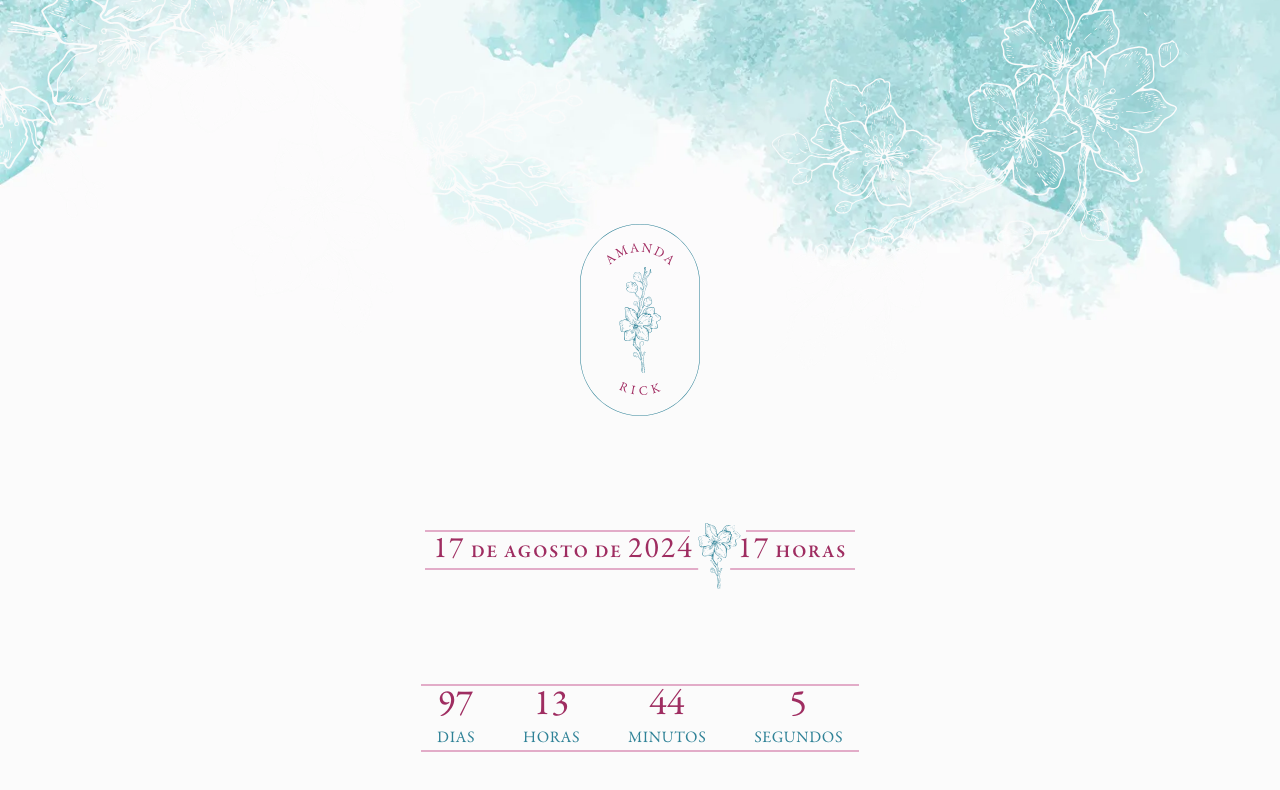
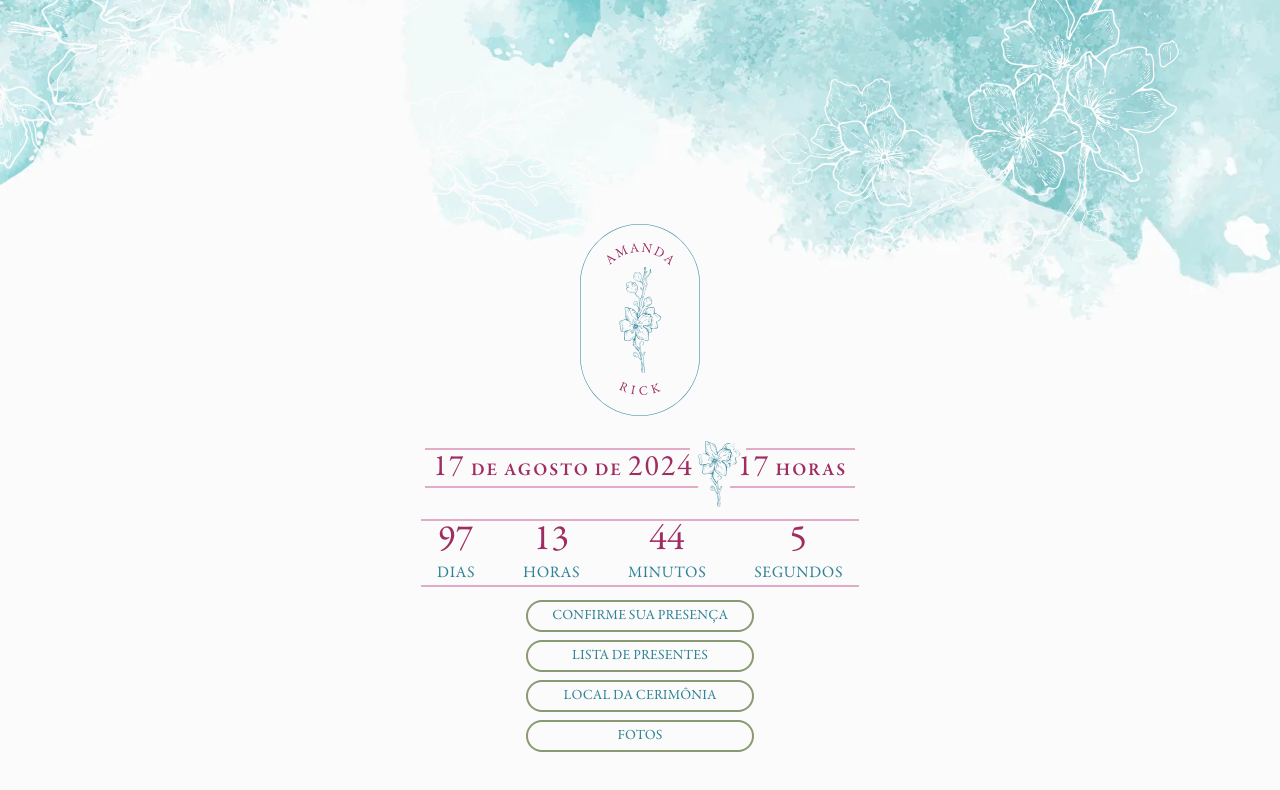
Before and after one commit to rickpalmeira/rickeamanda.com.br, a Vue app: page / in a window 1280 px wide. Shown: the top 790 px of the page. Built offline with nearby package versions, Linux system fonts and the light colour scheme.

Commit message:
🚧 buttons and monogram components

```diff
--- a/src/App.vue
+++ b/src/App.vue
@@ -1,24 +1,21 @@
 <script setup lang="ts">
   import Banner from "./components/Banner.vue";
+  import Buttons from "./components/Buttons.vue";
+  import Countdown from "./components/Countdown.vue";
   import DateTime from "./components/DateTime.vue";
-  import Countdown from "./components/Countdown.vue";
-  import monogram from "./assets/monogram-02.svg";
+  import Monogram from "./components/Monogram.vue";
 </script>
 
 <template>
   <div className="bg-[#fbfbfb] min-w-[294px]">
-    <Banner />
+    <banner />
     <div
       className="container px-6 pb-12 flex flex-col justify-between h-[60dvh] items-center mx-auto text-[#9f2d61] font-serif tracking-wide"
     >
-      <img
-        :src="monogram"
-        className="h-48 -mt-24 z-10"
-        alt="Amanda e Rick"
-        aria-hidden
-      />
-      <DateTime />
-      <Countdown dateString="2024-08-17T17:00:00" />
+      <monogram />
+      <date-time />
+      <countdown dateString="2024-08-17T17:00:00" />
+      <buttons />
     </div>
   </div>
 </template>
--- /dev/null
+++ b/src/components/Buttons.vue
@@ -0,0 +1,21 @@
+<script setup lang="ts">
+  const buttons = [
+    { label: "Confirme sua presença", ref: "#rsvp" },
+    { label: "Lista de Presentes", ref: "#gifts" },
+    { label: "Local da Cerimônia", ref: "#location" },
+    { label: "Fotos", ref: "#gallery" },
+  ];
+</script>
+
+<template>
+  <section class="flex flex-col items-stretch gap-2">
+    <a :href="button.ref" v-for="(button, index) in buttons" :key="index">
+      <button
+        class="px-6 py-1 w-full uppercase tracking-normal text-sm border-[#889973] border-2 text-[#2f8297] rounded-full"
+        :id="'button-' + index"
+      >
+        {{ button.label }}
+      </button>
+    </a>
+  </section>
+</template>
--- /dev/null
+++ b/src/components/Monogram.vue
@@ -0,0 +1,12 @@
+<script setup lang="ts">
+  import monogram from "../assets/monogram-02.svg";
+</script>
+
+<template>
+  <img
+    :src="monogram"
+    className="h-48 -mt-24 z-10"
+    alt="Amanda e Rick"
+    aria-hidden
+  />
+</template>
```
